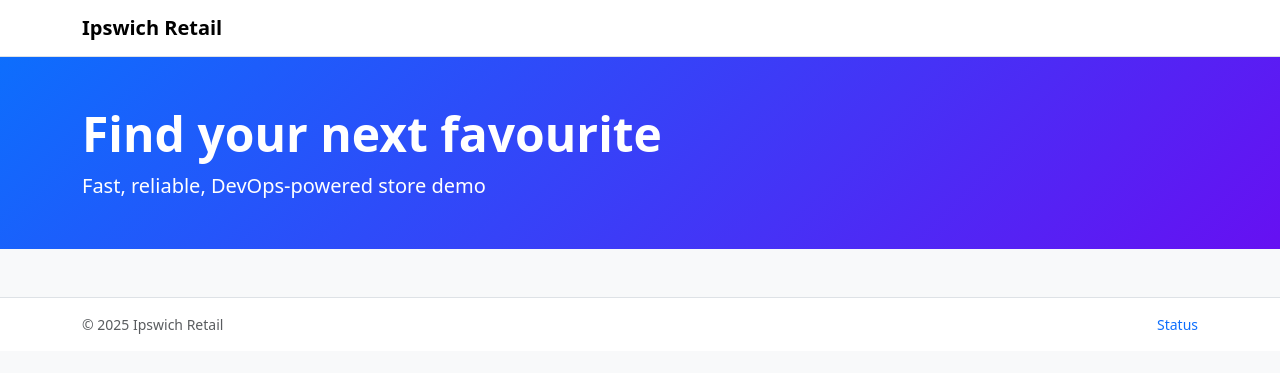
After one commit to Dani-CSIT/ipswich-retail-poc, a Django app: template templates/base.html in a window 1280 px wide. The commit adds this page. Shown: the top 373 px of the page. Run offline with Django 5.2, Linux system fonts and the light colour scheme; the template is opened without the code that fills it, so the values that code supplies are empty.

Commit message:
ui: bootstrap layout, hero header, product cards

```diff
--- /dev/null
+++ b/templates/base.html
@@ -0,0 +1,38 @@
+{% load static %}
+<!doctype html>
+<html lang="en">
+<head>
+  <meta charset="utf-8">
+  <meta name="viewport" content="width=device-width, initial-scale=1">
+  <title>{% block title %}Ipswich Retail{% endblock %}</title>
+  <link href="https://cdn.jsdelivr.net/npm/bootstrap@5.3.3/dist/css/bootstrap.min.css" rel="stylesheet">
+</head>
+<body class="bg-light">
+
+<nav class="navbar navbar-expand-lg bg-white border-bottom sticky-top">
+  <div class="container">
+    <a class="navbar-brand fw-semibold" href="{% url 'home' %}">Ipswich Retail</a>
+  </div>
+</nav>
+
+<header class="py-5 text-white" style="background:linear-gradient(135deg,#0d6efd,#6610f2)">
+  <div class="container">
+    <h1 class="display-5 fw-bold">Find your next favourite</h1>
+    <p class="lead mb-0">Fast, reliable, DevOps-powered store demo</p>
+  </div>
+</header>
+
+<main class="container py-4">
+  {% block content %}{% endblock %}
+</main>
+
+<footer class="border-top py-3 bg-white">
+  <div class="container small text-muted d-flex justify-content-between">
+    <span>&copy; {% now "Y" %} Ipswich Retail</span>
+    <a href="/healthz/" class="text-decoration-none">Status</a>
+  </div>
+</footer>
+
+<script src="https://cdn.jsdelivr.net/npm/bootstrap@5.3.3/dist/js/bootstrap.bundle.min.js"></script>
+</body>
+</html>
```
Also changed, not shown: templates/shop/detail.html (+17 -6 lines), templates/shop/list.html (+20 -7 lines).
